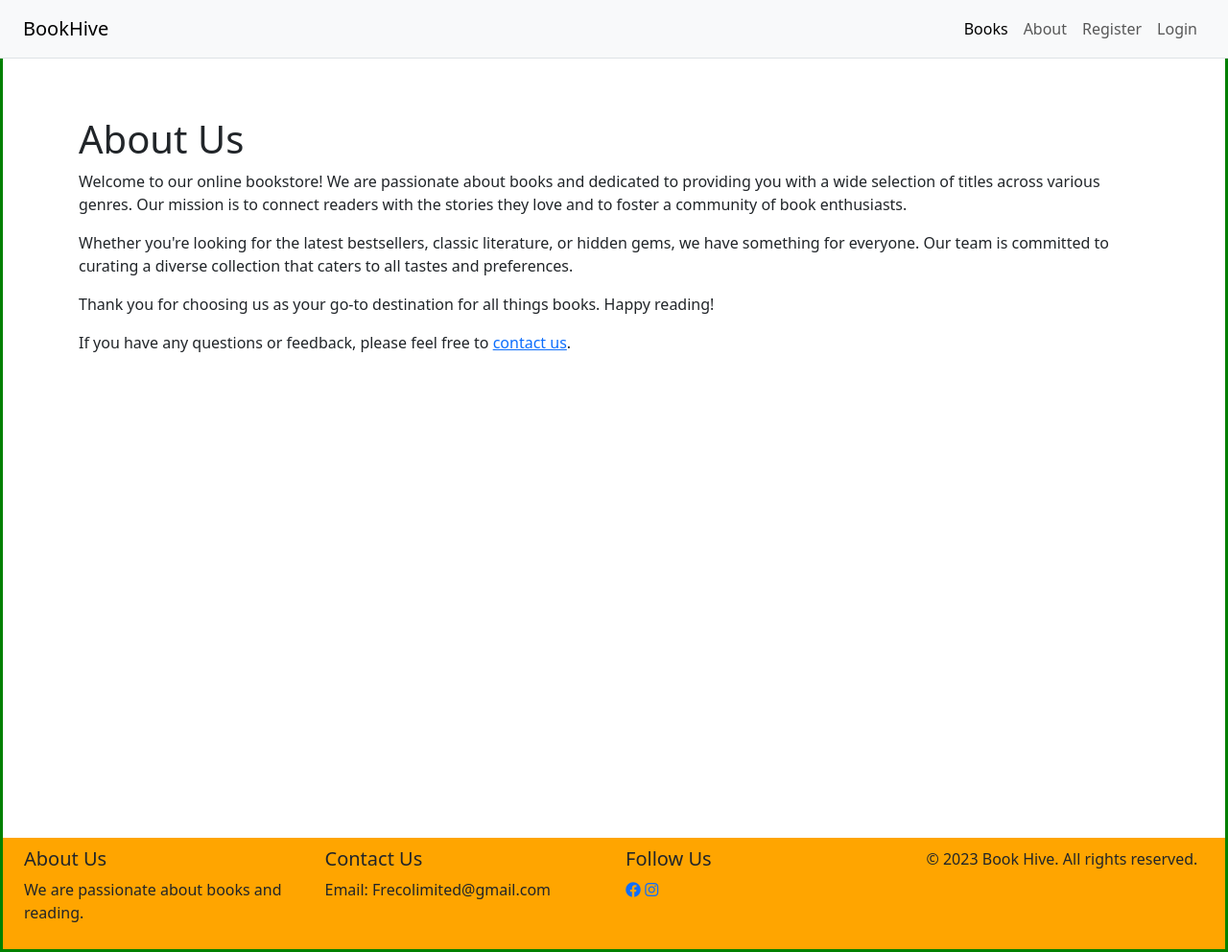
After one commit to enocol/BookHive, a Django app: template bookstore/templates/bookstore/about.html in a window 1280 px wide. The commit adds this page. Shown: the whole page at 96% size. Run offline with Django 3.2, Linux system fonts and the light colour scheme; the template is opened without the code that fills it, so the values that code supplies are empty; some web fonts are replaced.

Commit message:
Add a review model and the about page

```diff
--- a/bookstore/admin.py
+++ b/bookstore/admin.py
@@ -1,7 +1,8 @@
 from django.contrib import admin
-from .models import Book, Borrower, Loan
+from .models import Book, Borrower, Loan, Review
 
 # Register your models here.
 admin.site.register(Book)
 admin.site.register(Borrower)
 admin.site.register(Loan)
+admin.site.register(Review)
--- /dev/null
+++ b/bookstore/templates/bookstore/about.html
@@ -0,0 +1,29 @@
+{% extends "base.html" %} {% load static %} {% block content %}
+
+<div class="container my-5">
+  <h1>About Us</h1>
+
+  <p>
+    Welcome to our online bookstore! We are passionate about books and dedicated
+    to providing you with a wide selection of titles across various genres. Our
+    mission is to connect readers with the stories they love and to foster a
+    community of book enthusiasts.
+  </p>
+
+  <p>
+    Whether you're looking for the latest bestsellers, classic literature, or
+    hidden gems, we have something for everyone. Our team is committed to
+    curating a diverse collection that caters to all tastes and preferences.
+  </p>
+
+  <p>
+    Thank you for choosing us as your go-to destination for all things books.
+    Happy reading!
+  </p>
+  <p>
+    If you have any questions or feedback, please feel free to
+    <a href="/contact/">contact us</a>.
+  </p>
+</div>
+
+{% endblock %}
--- a/bookstore/templates/bookstore/index.html
+++ b/bookstore/templates/bookstore/index.html
@@ -55,7 +55,7 @@
       {% for book in page_obj %}
       <div class="col-6 col-sm-6 col-md-4 col-lg-2 collections-container">
         <a href="{% url 'book_detail' book.id %}" class="text-decoration-none">
-          <div class="card mx-1 border-0">
+          <div class="card mx-1 border-0 book-cover">
             <img
               src="{{ book.cover_image.url }}"
               class="img-fluid"
--- a/bookstore/urls.py
+++ b/bookstore/urls.py
@@ -7,5 +7,5 @@ urlpatterns = [
     path("book/<int:book_id>/", views.book_detail, name="book_detail"),
     path("category/<str:category>/", views.category, name="book_category"),
     path("search/", views.index, name="search"),  # Reuse index view for search
-    # path("about/", views.about, name="about"),
+    path("about/", views.about, name="about"),
 ]
--- a/bookstore/views.py
+++ b/bookstore/views.py
@@ -28,9 +28,12 @@ def index(request):
 def book_detail(request, book_id):
     book = Book.objects.get(id=book_id)
     similar_books = Book.objects.filter(category=book.category).exclude(id=book_id)[:4]  # Get 4 similar books
+    # Get reviews for the book
+    reviews = book.reviews.all()  # Assuming you have a Review model related to Book
     context = {
         'book': book,
         'similar_books': similar_books,
+        'reviews': reviews,
     }
     return render(request, "bookstore/book_detail.html", context)
 
@@ -44,3 +47,6 @@ def category(request, category):
 
     }
     return render(request, "bookstore/category.html", context)
+
+def about(request):
+    return render(request, "bookstore/about.html")
--- a/static/css/styles.css
+++ b/static/css/styles.css
@@ -8,8 +8,14 @@ body {
   border: 3px solid green;
 }
 
+header {
+  padding: 10px;
+  border-bottom: 1px solid #dee2e6;
+  background-color: #f8f9fa;
+}
+
 .main-content {
-  margin-top: 40px;
+  margin-top: 70px;
   min-height: 100vh;
 }
 
@@ -18,8 +24,6 @@ body {
   top: 0;
   left: 0;
   right: 0;
-  background-color: #f8f9fa;
-  border-bottom: 1px solid #dee2e6;
   z-index: 1000;
   width: 100%;
 }
@@ -29,6 +33,13 @@ body {
 }
 
 .book-cover {
+  display: flex;
+  justify-content: center;
+  align-items: center;
+  flex-direction: column;
+}
+
+.book-cover-details {
   display: flex;
   justify-content: center;
   align-items: center;
@@ -147,7 +158,7 @@ body {
 
 footer {
   background-color: orange;
-  color: white;
+
   padding: 10px;
   position: relative;
   bottom: 0;
@@ -161,7 +172,7 @@ footer {
   }
 
   #books {
-    padding: 0;
+    padding: 0 0;
   }
 
   .collections-container {
@@ -178,6 +189,12 @@ footer {
     height: 250px;
   }
 
+  .book-cover-details img {
+    width: 80%;
+    height: 250px;
+    border-radius: 10px;
+  }
+
   @media screen and (min-width: 1024px) {
   }
 
--- a/templates/base.html
+++ b/templates/base.html
@@ -1,5 +1,4 @@
-{% load static %} {% url 'account_login' as login_url %} {% url 'account_logout'
-as logout_url %} {% url 'account_signup' as signup_url %}
+{% load static %} {% url 'account_login' as login_url %}
 <!DOCTYPE html>
 <html lang="en">
   <head>
@@ -30,7 +29,7 @@ as logout_url %} {% url 'account_signup' as signup_url %}
 
   <body>
     <header class="container-fluid static-header">
-      <nav class="navbar navbar-expand-lg navbar-light bg-light">
+      <nav class="navbar navbar-expand-lg navbar-light bg-light p-0">
         <div class="container-fluid">
           <a class="navbar-brand" href="#">BookHive</a>
 
@@ -64,6 +63,9 @@ as logout_url %} {% url 'account_signup' as signup_url %}
                   href="{% url 'account_logout' %}"
                   >Logout</a
                 >
+              </li>
+              <li class="nav-item">
+                <a class="nav-link" aria-current="page" href="">Profile</a>
               </li>
               {% else %}
               <li class="nav-item">
```
Also changed, not shown: bookstore/models.py (+10 -0 lines), bookstore/templates/bookstore/book_detail.html (+37 -7 lines), README.md, bookstore/migrations/0008_review.py (added), bookstore/migrations/0009_alter_review_book_alter_review_comment.py (added).
